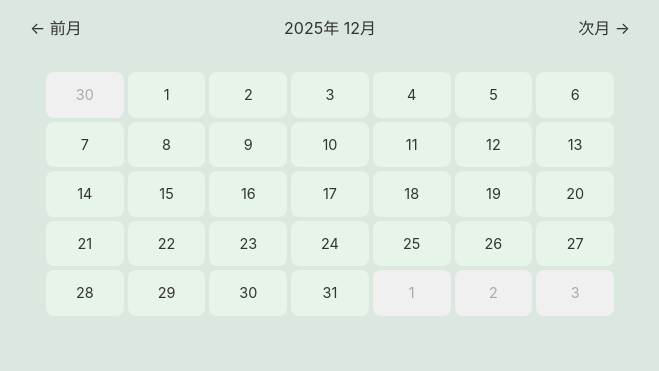
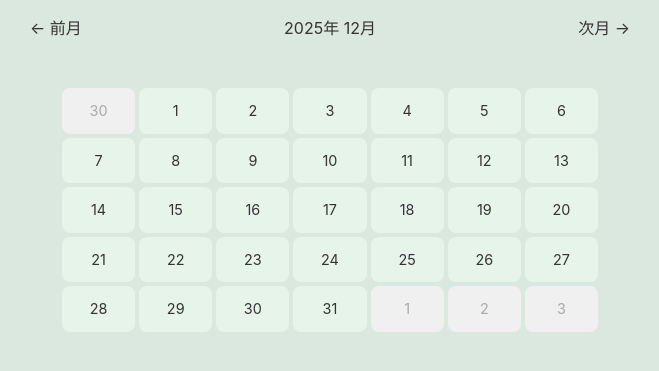
Before and after one commit to akanejingu07/mood_app, a Flask app: page /calendar in a window 1280 px wide. Shown: the part 92-463 px from the top of the page, without its empty margins (310-969 px from the left). Run offline with Flask 3, Linux system fonts and the light colour scheme; a user stored in the database is signed in; data that the repository does not hold is empty; some libraries are stand-ins or nearby versions.

Commit message:
css調整

```diff
--- a/static/css/style.css
+++ b/static/css/style.css
@@ -287,6 +287,10 @@ input[type=range]::-moz-range-thumb {
 /* ---------------------------
  カレンダー（calendar.html）
 --------------------------- */
+.calendar-card-wrapper {
+  padding: 16px;
+}
+
 .calendar-grid {
   display: grid;
   grid-template-columns: repeat(7, 1fr);
--- a/templates/calendar.html
+++ b/templates/calendar.html
@@ -8,7 +8,7 @@
   <a href="{{ url_for('calendar_view', year=next_year, month=next_month) }}">次月 →</a>
 </div>
 
-
+<div class="calendar-card-wrapper">
   <div class="calendar-grid">
     {% for d in days %}
       <div class="day-cell {% if not d.in_month %}out{% endif %} {% if d.score is not none %}score-{{ d.score }}{% endif %}">
@@ -22,3 +22,4 @@
     {% endfor %}
   </div>
   {% endblock %}
+</div>
```
Lines whose indentation alone changed are shown as unchanged.
